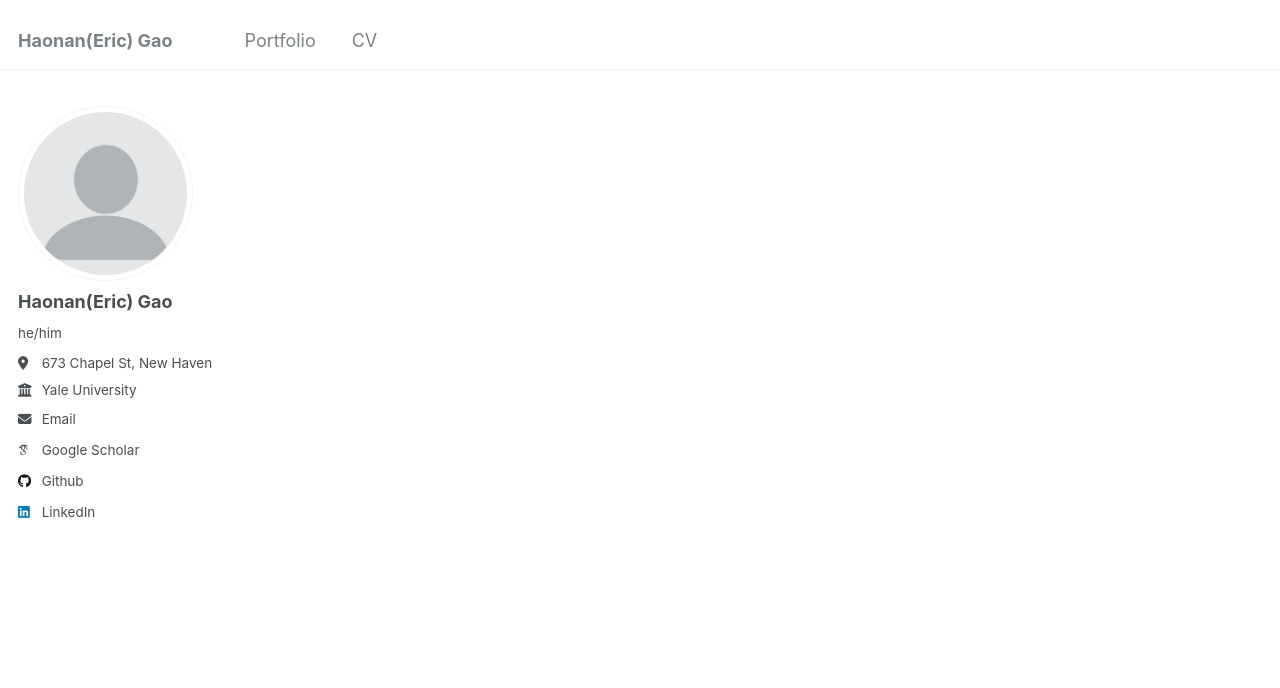
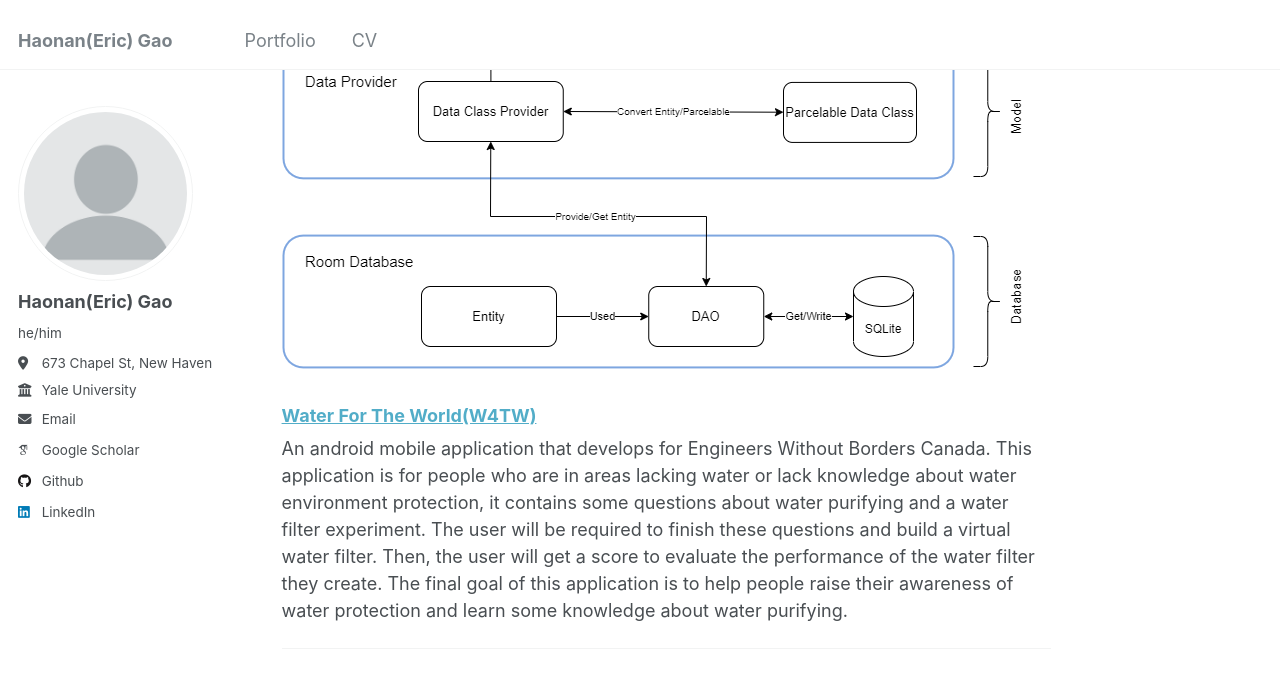
Before and after one commit to rampageoppa/rampageoppa.github.io, a Jekyll site: the page built from _pages/about.md, in a window 1280 px wide and 900 px high, scrolled down 2381 px. Shown: the top 688 px of the window. Built offline with Jekyll 4.4.1, drawn with Linux system fonts in a browser that asks for light colours; some web fonts are replaced; some of the changed text lies outside the part shown.

Commit message:
Update about.md

```diff
--- a/_pages/about.md
+++ b/_pages/about.md
@@ -11,9 +11,11 @@ I am a first-year Master’s student at Yale University, with a Biostatistics ma
 
 I completed my undergraduate in Computer Science and Statistics at the University of Toronto. Between my third year and last year of undergrads, I took a gap year roles at Huawei Technologies Canada, where I contributed to cloud data engineering and large-scale data processing systems. I am passionate about advancing computational methods in data science and making impactful contributions through research.
 
+
+
 ---
-Research and Projects
----
+
+## Research and Projects
 
 ![Graph showing relative cost](images/research_1.png)
 
@@ -33,3 +35,11 @@ A large-scale open-sourced benchmark dataset for topic classification in 200 lan
 A newly generated model based on Item Response Theory (IRT) with an added discrimination parameter and classification by groups.
 
 ---
+
+![Graph showing relative cost](images/research_3.png)
+
+### [Water For The World(W4TW)](https://github.com/rampageoppa/engineers-without-boarders-canada-t-main)
+
+An android mobile application that develops for Engineers Without Borders Canada. This application is for people who are in areas lacking water or lack knowledge about water environment protection, it contains some questions about water purifying and a water filter experiment. The user will be required to finish these questions and build a virtual water filter. Then, the user will get a score to evaluate the performance of the water filter they create. The final goal of this application is to help people raise their awareness of water protection and learn some knowledge about water purifying.
+
+---
```
